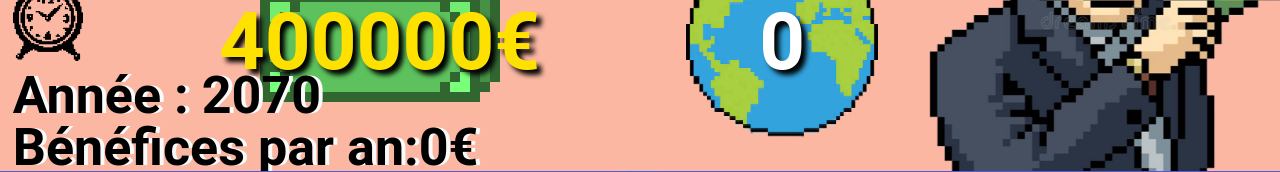
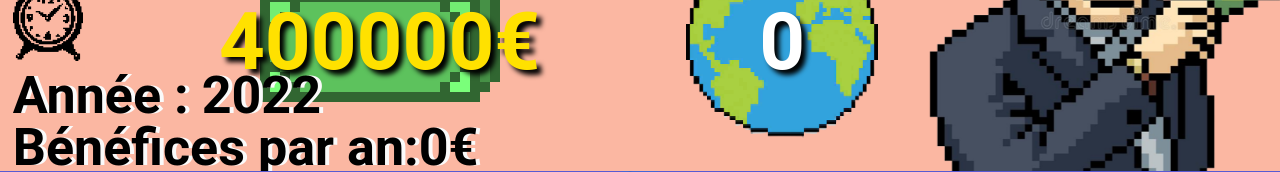
Before and after one commit to ThomasDCW/hackalillejs0522, a React (Vite) app in the folder frontend/: page /game in a window 1280 px wide. Shown: the part 610-782 px from the top of the page. Built offline with nearby package versions, Linux system fonts and the light colour scheme.

Commit message:
managing end when money=0

```diff
--- a/frontend/src/pages/Game.jsx
+++ b/frontend/src/pages/Game.jsx
@@ -10,10 +10,10 @@ import { useEffect } from "react";
 import StatsContext from "../services/contexts/index";
 
 export default function Game() {
-  const { timer, endGameFunc } = useContext(StatsContext);
+  const { timer, money, endGameFunc } = useContext(StatsContext);
   useEffect(() => {
     endGameFunc();
-  }, [timer]);
+  }, [timer, money]);
 
   return (
     <main>
--- a/frontend/src/pages/style.jsx
+++ b/frontend/src/pages/style.jsx
@@ -1,8 +1,6 @@
 import styled from "styled-components";
 
 export default styled.section`
-
-  color: #272976;
   font-weight: Bold;
   text-shadow: 5px 2px 2px #fbb7a2;
 
--- a/frontend/src/services/contexts/index.jsx
+++ b/frontend/src/services/contexts/index.jsx
@@ -10,7 +10,7 @@ const statsContext = createContext();
 export default statsContext;
 
 export function StatsContext({ children }) {
-  const [timer, setTimer] = useState(2070);
+  const [timer, setTimer] = useState(2022);
   const [money, setMoney] = useState(400000);
   const [earth, setEarth] = useState(0);
   const [impacctEcolo, setImpactEcolo] = useState(0);
```
